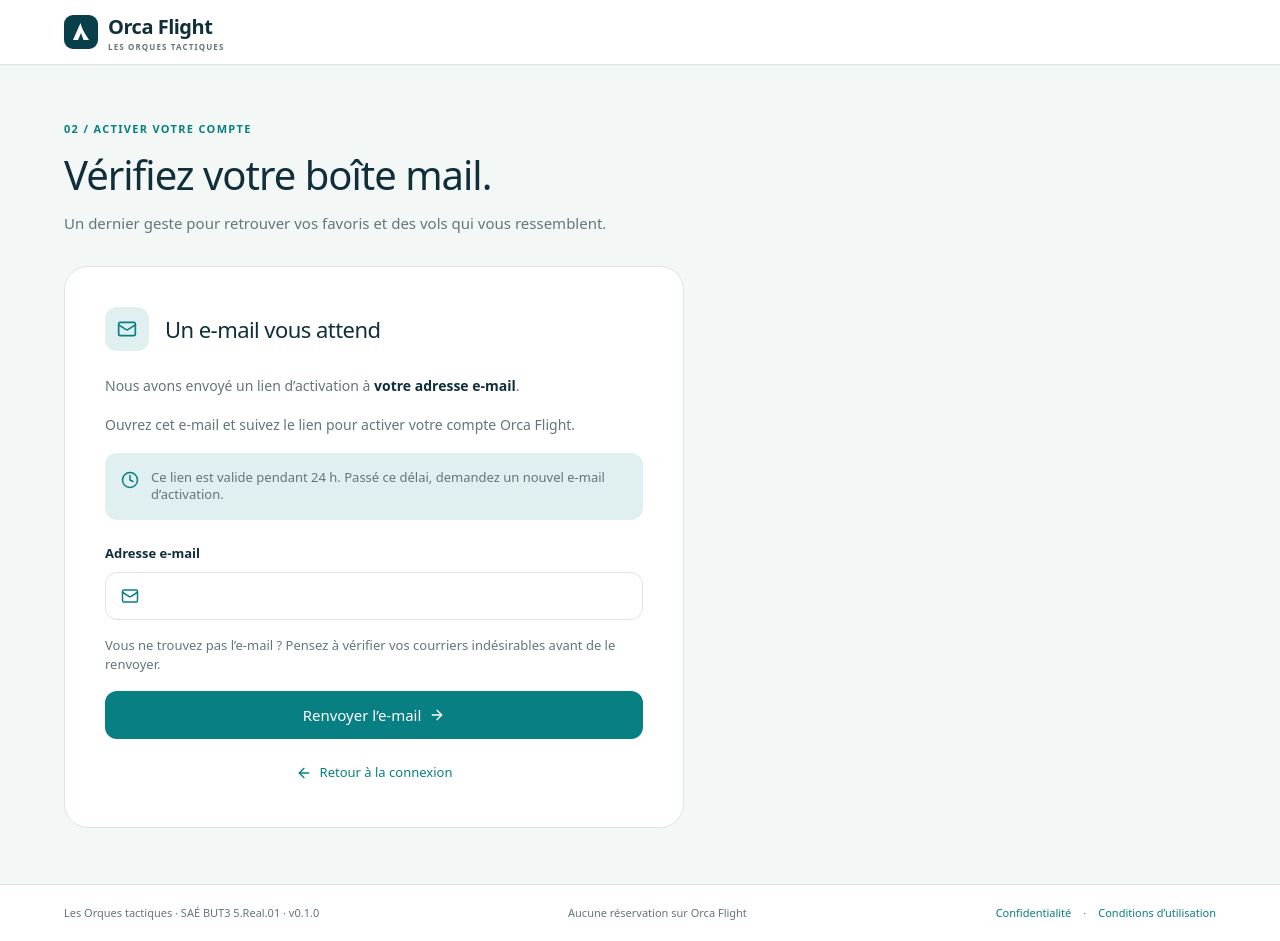
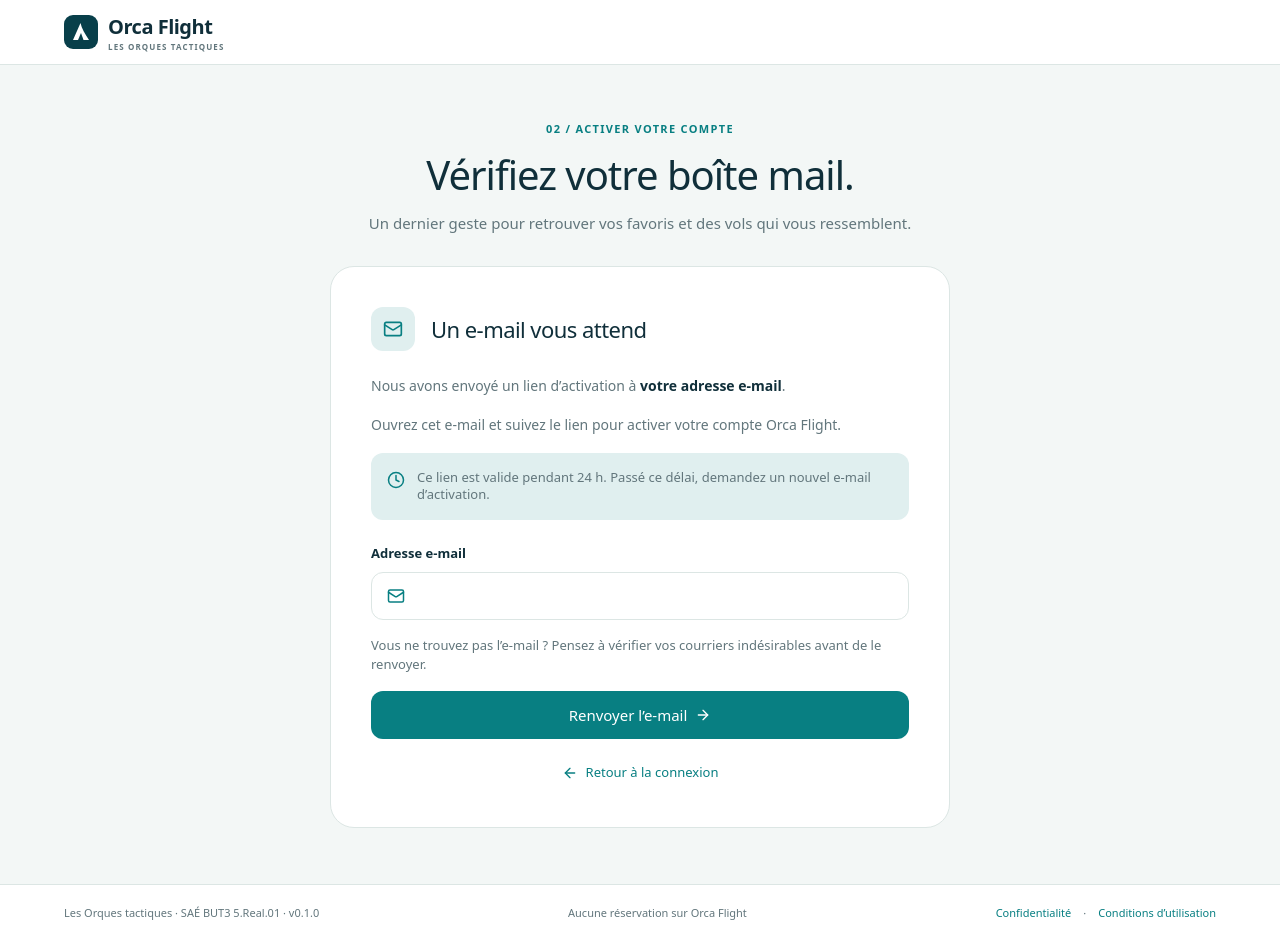
Before and after one commit to Les-Orques-Tactiques/Application-Web-D-coupl-e-de-Recommandation-Compar-e-de-Voyages, a React (Vite) app in the folder frontend/: page /activation in a window 1280 px wide. Built offline with nearby package versions, Linux system fonts and the light colour scheme; no server answers.

Commit message:
style(activation): centrer la carte d'activation

```diff
--- a/frontend/src/features/auth/components/CarteActivation.tsx
+++ b/frontend/src/features/auth/components/CarteActivation.tsx
@@ -55,8 +55,8 @@ export function CarteActivation({ statut, email }: PropsCarteActivation) {
     }
   }
 
-  return (
-    <div className="mt-8 max-w-[620px] rounded-3xl border border-trait bg-white p-8 sm:p-10">
+   return (
+    <div className="mx-auto mt-8 max-w-[620px] rounded-3xl border border-trait bg-white p-8 text-left sm:p-10">
       <div className="flex items-center gap-4">
         <span className="grid size-11 place-items-center rounded-xl bg-menthe text-principal">
           <Mail aria-hidden="true" className="size-5" />
--- a/frontend/src/features/auth/pages/PageActivation.tsx
+++ b/frontend/src/features/auth/pages/PageActivation.tsx
@@ -19,7 +19,7 @@ export default function PageActivation() {
   const email = (emplacement.state as { email?: string } | null)?.email ?? emailEnAttente.lire();
 
   return (
-    <section className="mx-auto w-full max-w-7xl px-6 py-12 lg:px-16 lg:py-14">
+    <section className="mx-auto w-full max-w-7xl px-6 py-12 text-center lg:px-16 lg:py-14">
       <SurTitre>02 / Activer votre compte</SurTitre>
       <h1 className="mt-3 text-[40px] font-normal leading-tight tracking-tight">Vérifiez votre boîte mail.</h1>
       <p className="mt-3 text-[15px] text-attenue">
```
